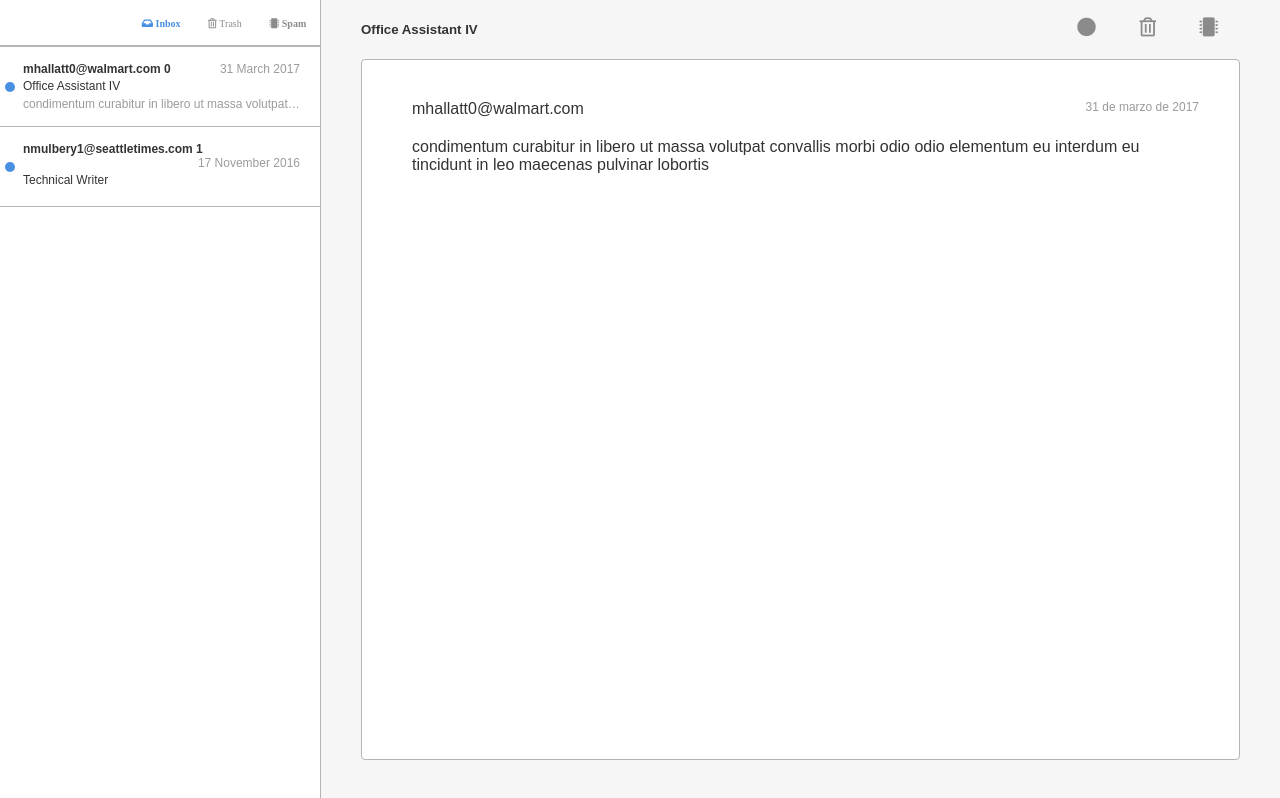
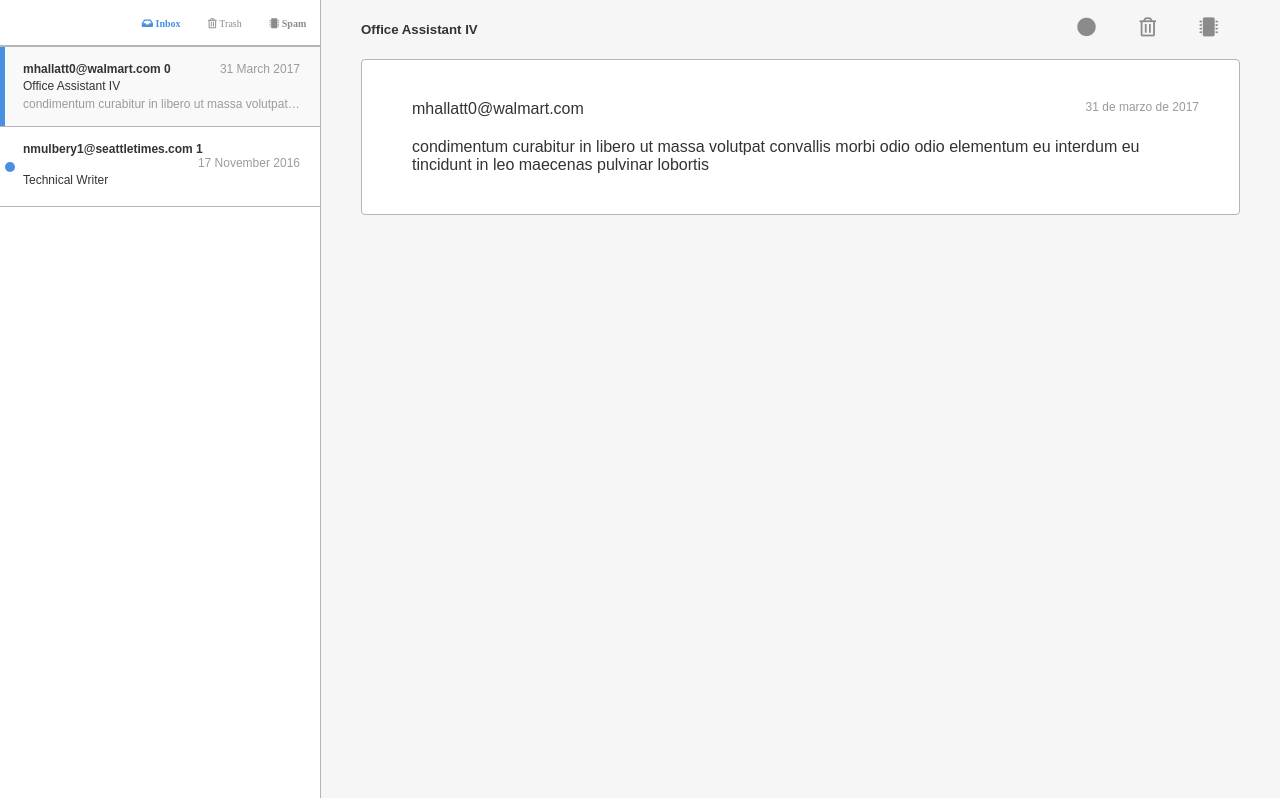
Before and after one commit to luizkra/emailClient, a React (Create React App) app: page / in a window 1280 px wide. Both pictures are taken after a click on the element 160 px from the left and 87 px from the top of the page. Built offline with nearby package versions, Linux system fonts and the light colour scheme.

Commit message:
Show current email, and put unread mail

```diff
--- a/src/components/Content.js
+++ b/src/components/Content.js
@@ -4,71 +4,33 @@ import store from '../lib/store';
 class Content extends Component {
   constructor() {
     super();
-
     this.state = {
-      mailViewer: []
+      mailViewer: [],
+      current: -1
     }
+    this.unreadEmail = this.unreadEmail.bind(this);
     store.subscribe(() => {
       this.setState({
         mailViewer: store.getState().mailViewer,
         trashMails: store.getState().trashMails,
-        spanMails: store.getState().spanMails
+        spanMails: store.getState().spanMails,
+        current: store.getState().current
       })
     })
   }
+
   render() {
-    return (
-      <ContentMail verifyContent={this.state.mailViewer}/>
-    );
-  }
-
-  addSpam(idMail) {
-    store.dispatch({
-      type: "ADD_TO_SPAM",
-      idMail
-    })
-  }
-  addTrash(idMail) {
-    store.dispatch({
-      type: "ADD_TO_TRASH",
-      idMail
-    })
-  }
-  viewEmail(idMail) {
-    store.dispatch({
-      type: "VIEW_EMAIL",
-      idMail
-    })
-  }
-}
-
-function ContentMail(props) {
-    const lenghtArray = props.verifyContent;
-    if (lenghtArray.length > 0) {
-      return <ContendFull arrayContent={lenghtArray}/>;
-    }
-    return <EmptyContend />;
-  }
-
-  function EmptyContend() {
-    return (
-          <div className="Content-empty">
-              <i className="far fa-envelope mail-icon"></i>
-          </div>
-    );
-  }
-function ContendFull(props) {
-  const arrayContent_ = props.arrayContent;
-  return (
+    let showContent = "";
+    let ContendFull = (
       <div className="Content">
-      {arrayContent_.map((item, index) =>
+        {this.state.mailViewer.map((item, index) =>
           <div className="Wrapper-content"key={index}>
             <header className="Content-header">
               <div className="left-menu">
                 <h5 className="Content-title">{item.subject}</h5>
               </div>
               <div className="rigth-menu">
-            <i className="fas fa-circle icon-action"></i>
+                <i className="fas fa-circle icon-action" onClick={() => this.unreadEmail(this.state.current)}></i>
                 <i className="far fa-trash-alt icon-action"></i>
                 <i className="fas fa-microchip icon-action"></i>
               </div>
@@ -80,7 +42,8 @@ function ContendFull(props) {
                       year: 'numeric',
                       month: 'long',
                       day: '2-digit'
-                }).format(new Date(item.date))}</div>
+                    }).format(new Date(item.date))}
+                </div>
               </div>
               <div className="Mail-text">{item.body}
               </div>
@@ -89,5 +52,42 @@ function ContendFull(props) {
         )}
       </div>
     );
+    if (this.state.mailViewer.length > 0) {
+      showContent = ContendFull
+    }else{
+      showContent = (
+        <div className="Content-empty">
+          <i className="far fa-envelope mail-icon"></i>
+        </div>
+      );
     }
+    return (
+      <div>
+      {showContent}
+      </div>
+    );
+  }
+
+  addSpam(idMail) {
+    store.dispatch({
+      type: "ADD_TO_SPAM",
+      idMail
+    })
+  }
+
+  addTrash(idMail) {
+    store.dispatch({
+      type: "ADD_TO_TRASH",
+      idMail
+    })
+  }
+
+  unreadEmail(current) {
+    store.dispatch({
+      type: "ADD_TO_UNREAD",
+      current
+    })
+  }
+}
+
 export default Content;
--- a/src/components/EmailList.js
+++ b/src/components/EmailList.js
@@ -11,12 +11,14 @@ class EmailList extends Component {
     this.state = {
       listMails: [],
       trashMails: [],
-      spanMails: []
+      spanMails: [],
+      current: -1
     }
 
     store.subscribe(() => {
       this.setState({
-        listMails: store.getState().listMails
+        listMails: store.getState().listMails,
+        current: store.getState().current
       })
     })
   }
@@ -52,7 +54,7 @@ class EmailList extends Component {
         {this.state.listMails.length > 0 &&
         <div className="List-custom">
           {this.state.listMails.map((item, index) =>
-            <div className={item.isReaded ? 'item-custom' : 'item-custom new'} key={index} onClick={() => this.addToViewer(index)}>
+            <div className={(item.isReaded == true && this.state.current != index) ? 'item-custom' : (this.state.current === index && item.isReaded == true) ? 'item-custom active' : 'item-custom new'} key={index} onClick={() => this.addToViewer(index)}>
               <div className="item-wrapper">
                 <div className="item-user">
                   <div className="user-icon"/>
--- a/src/css/EmailList.css
+++ b/src/css/EmailList.css
@@ -29,7 +29,7 @@
 .item-custom:hover{
 	background-color: #F9F9F9;
 }
-.item-custom:active{
+.item-custom.active{
 	background-color: #F9F9F9;
 }
 div .item-custom.active::before{
--- a/src/lib/store.js
+++ b/src/lib/store.js
@@ -9,13 +9,22 @@ const reducer = (state, action) => {
       	listMails: arrayAux1
       }
     case 'ADD_TO_VIEWER':
-      //const arrayAux =arrayGlobal.map((mail, index) => { (index == action.idMail)?(console.log(mail), mail.isReaded=true):(console.log('not found ', index,action.idMail)); return mail})
       return {
       	...state,
-      	mailViewer: arrayGlobal.filter((mail, index) => {return index == action.idMail})
+      	mailViewer: arrayGlobal.filter((mail, index) => {return index == action.idMail}),
+      	listMails: arrayGlobal.map(
+           (mail, i) => i === action.idMail ? {...mail, isReaded: true}: mail),
+      	current: action.idMail
+      }
+    case 'ADD_TO_UNREAD':
+      return {
+      	...state,
+      	listMails: arrayGlobal.map(
+           (mail, i) => i === action.current ? {...mail, isReaded: false}: mail),
+      	mailViewer: []
       }
     default:
       return state
   	}
 }
-export default createStore(reducer, { listMails: [],spanMails: [],trashMails: [], mailViewer: [] })
+export default createStore(reducer, { listMails: [],spanMails: [],trashMails: [], mailViewer: [], current: -1})
```
Lines whose indentation alone changed are shown as unchanged.
